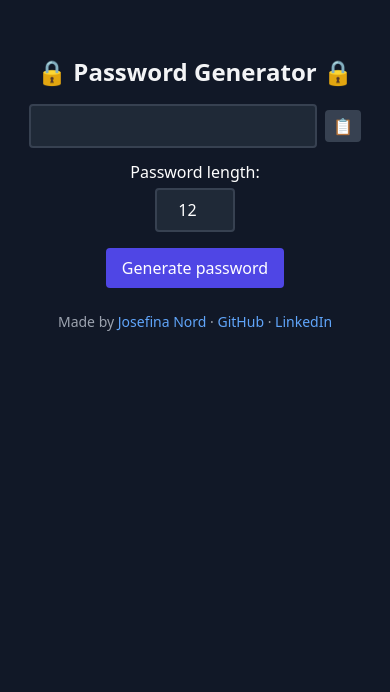
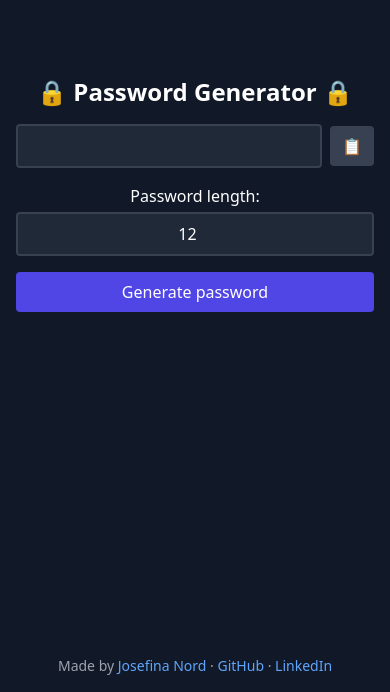
Before and after one commit to nordpolen/learn-javascript, a plain HTML site: page password-generator/index.html in a window 390 px wide. Shown: the part 228-920 px from the top of the page. Before the commit the page ends 844 px from the top, so only its background shows below. Drawn offline with nearby package versions, Linux system fonts and the light colour scheme.

Commit message:
Added responsiveness to password generator

```diff
--- a/password-generator/index.html
+++ b/password-generator/index.html
@@ -3,42 +3,60 @@
 <head>
   <meta charset="UTF-8">
   <title>Password Generator</title>
-    <!-- Tailwind CSS CDN for simple styling -->
+  <meta name="viewport" content="width=device-width, initial-scale=1.0">
   <script src="https://cdn.tailwindcss.com"></script>
-
   <link rel="icon" type="image/png" href="/favicon/favicon-96x96.png" sizes="96x96" />
   <link rel="icon" type="image/svg+xml" href="/favicon/favicon.svg" />
   <link rel="shortcut icon" href="/favicon/favicon.ico" />
   <link rel="manifest" href="/favicon/site.webmanifest" />
+</head>
+<body class="bg-gray-900 text-white">
+  <main class="min-h-screen flex items-center justify-center px-4">
+    <div class="w-full max-w-md text-center space-y-4">
+      <h1 class="text-2xl font-bold">🔒 Password Generator 🔒</h1>
 
-</head>
-<body class="bg-gray-900 flex flex-col items-center justify-center h-screen">
-    <h1 class="text-gray-100 text-2xl font-bold mb-4">🔒 Password Generator 🔒</h1>
-
-    <!-- This will show the password
-    <input type="text" id="password" readonly class="bg-gray-800 border-gray-700 border-2 p-2 rounded w-80 mb-3 text-center text-white"> -->
-    <!-- Password display + copy button -->
-    <div class="flex items-center space-x-2 mb-3">
-        <input type="text" id="password" readonly class="bg-gray-800 border-gray-700 border-2 p-2 rounded w-72 text-center text-white">
-        <button id="copy" class="bg-gray-700 text-white px-2 py-1 rounded hover:bg-gray-600">
+      <!-- Password display + copy -->
+      <div class="flex items-center gap-2">
+        <input
+            type="text"
+            id="password"
+            readonly
+            class="flex-1 bg-gray-800 border-gray-700 border-2 p-2 rounded text-center text-white"
+        />
+        <button
+            id="copy"
+            class="bg-gray-700 text-white px-3 py-2 rounded hover:bg-gray-600 shrink-0"
+            title="Copy password"
+        >
             📋
         </button>
         </div>
 
 
-    <!-- Input for password length -->
-    <label for="length" class="text-white mb-1">Password length:</label>
-    <input type="number" id="length" min="4" max="128" value="12" class="bg-gray-800 border-gray-700 border-2 p-2 rounded w-20 mb-4 text-center text-white">
+      <!-- Length input -->
+      <div class="space-y-1">
+        <label for="length">Password length:</label><br>
+        <input
+          type="number"
+          id="length"
+          min="4"
+          max="128"
+          value="12"
+          class="bg-gray-800 border-gray-700 border-2 p-2 rounded w-full sm:w-24 text-center text-white"
+        />
+      </div>
 
-    <!-- Button to generate password -->
-    <button id="generate" class="bg-indigo-600 text-white px-4 py-2 rounded hover:bg-indigo-500">
+      <!-- Generate button -->
+      <button
+        id="generate"
+        class="bg-indigo-600 text-white w-full px-4 py-2 rounded hover:bg-indigo-500"
+      >
         Generate password
       </button>
+    </div>
+  </main>
 
-    <!-- JavaScript file -->
-    <script src="script.js"></script>
-
-    <footer class="mt-6 text-sm text-gray-400 text-center">
+  <footer class="mt-6 p-4 text-sm text-gray-400 text-center">
     <p>
       Made by <a href="https://www.josefinanord.se" class="text-blue-400 hover:underline">Josefina Nord</a> ·
       <a href="https://github.com/nordpolen" class="text-blue-400 hover:underline">GitHub</a> ·
@@ -46,5 +64,6 @@
     </p>
   </footer>
 
+  <script src="script.js"></script>
 </body>
 </html>
```
Lines whose indentation alone changed are shown as unchanged.
